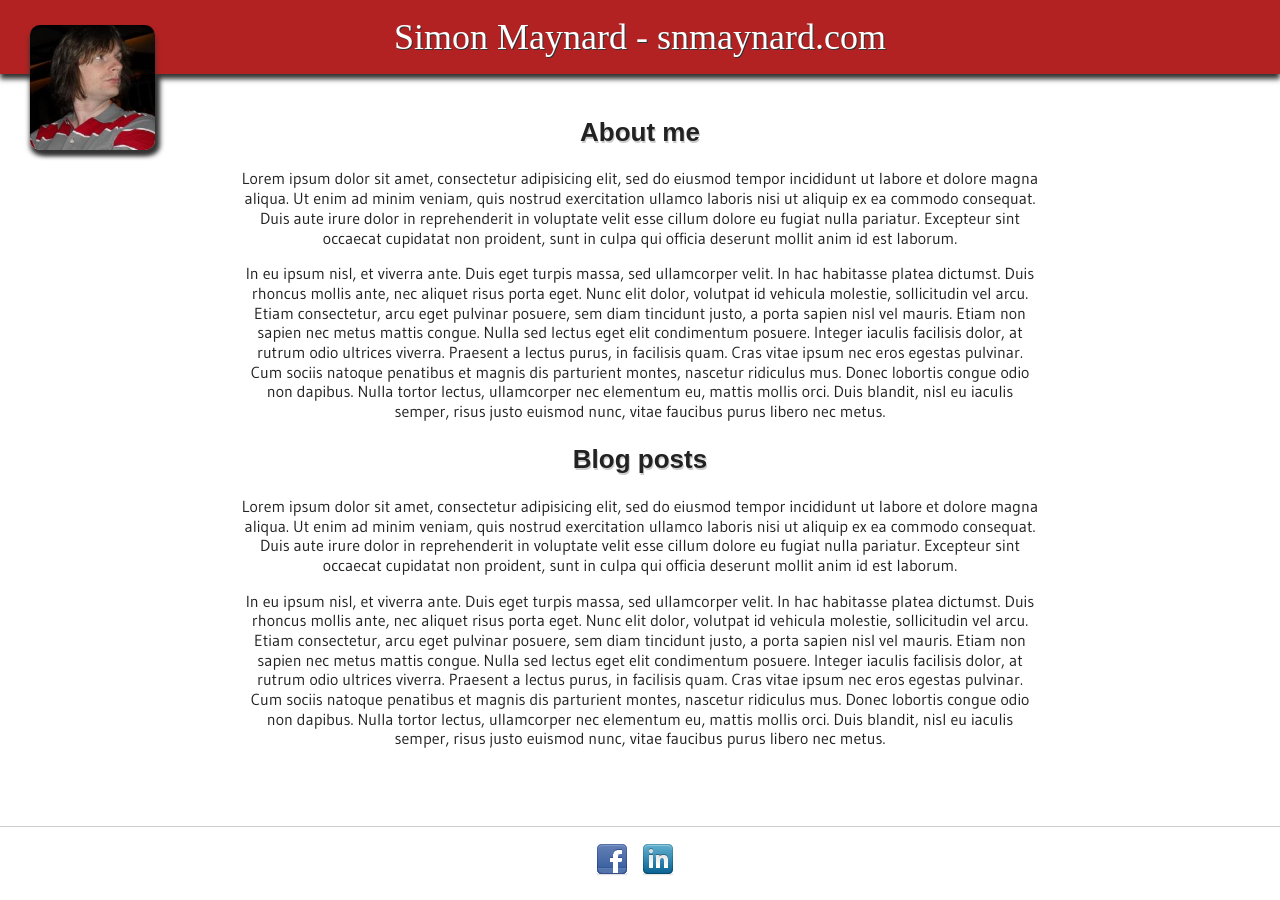
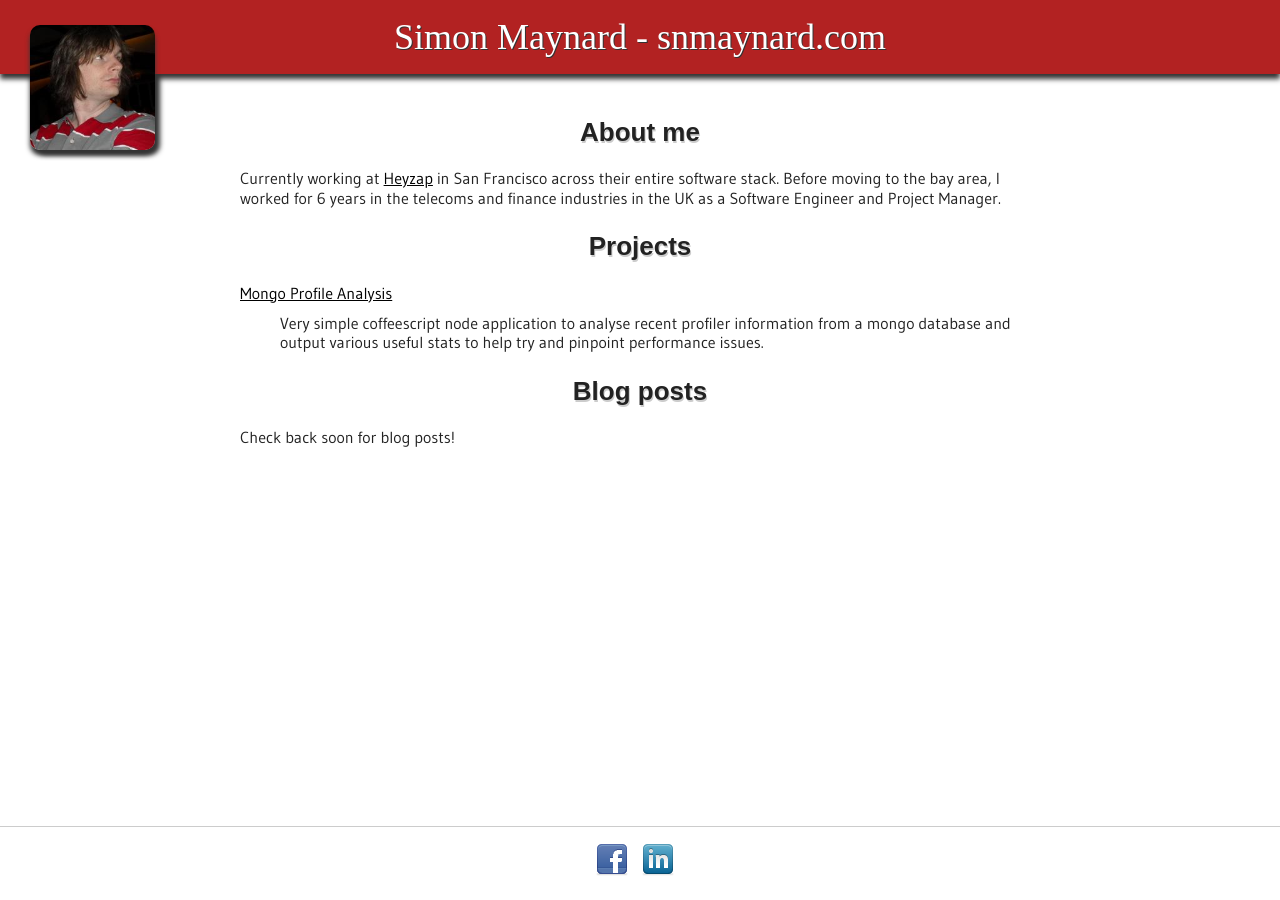
Before and after one commit to snmaynard/snmaynard.github.com, a Jekyll site: the page built from index.html, in a window 1280 px wide. Built offline with Jekyll 4.4.1, drawn with Linux system fonts in a browser that asks for light colours; nearby versions of some CDN libraries; some web fonts are replaced.

Commit message:
Move from lorem ipsum

```diff
--- a/css/style.css
+++ b/css/style.css
@@ -279,10 +279,13 @@ h1 {
     min-height: 100%;
 }
 
+dd {
+    padding-top: 10px;
+}
+
 section#container {
     padding-top: 20px;
     padding-bottom: 90px;
-    text-align: center;
     max-width: 800px;
     margin: 0 auto;
 }
--- a/index.html
+++ b/index.html
@@ -6,9 +6,19 @@ author: Simon Maynard
 
 <div id="main" role="main">
   <h1>About me</h1>
-  <p>Lorem ipsum dolor sit amet, consectetur adipisicing elit, sed do eiusmod tempor incididunt ut labore et dolore magna aliqua. Ut enim ad minim veniam, quis nostrud exercitation ullamco laboris nisi ut aliquip ex ea commodo consequat. Duis aute irure dolor in reprehenderit in voluptate velit esse cillum dolore eu fugiat nulla pariatur. Excepteur sint occaecat cupidatat non proident, sunt in culpa qui officia deserunt mollit anim id est laborum.</p>
-  <p>In eu ipsum nisl, et viverra ante. Duis eget turpis massa, sed ullamcorper velit. In hac habitasse platea dictumst. Duis rhoncus mollis ante, nec aliquet risus porta eget. Nunc elit dolor, volutpat id vehicula molestie, sollicitudin vel arcu. Etiam consectetur, arcu eget pulvinar posuere, sem diam tincidunt justo, a porta sapien nisl vel mauris. Etiam non sapien nec metus mattis congue. Nulla sed lectus eget elit condimentum posuere. Integer iaculis facilisis dolor, at rutrum odio ultrices viverra. Praesent a lectus purus, in facilisis quam. Cras vitae ipsum nec eros egestas pulvinar. Cum sociis natoque penatibus et magnis dis parturient montes, nascetur ridiculus mus. Donec lobortis congue odio non dapibus. Nulla tortor lectus, ullamcorper nec elementum eu, mattis mollis orci. Duis blandit, nisl eu iaculis semper, risus justo euismod nunc, vitae faucibus purus libero nec metus.</p>
+    <p>Currently working at <a href="http://www.heyzap.com">Heyzap</a> in San Francisco across their entire software stack. Before moving to the bay area, I worked for 6 years in the telecoms and finance industries in the UK as a Software Engineer and Project Manager.</p>
+    <p></p>
+  <h1>Projects</h1>
+    <dl>
+      <dt><a href="https://github.com/snmaynard/mongo-profiler">Mongo Profile Analysis</a></dt>
+      <dd>Very simple coffeescript node application to analyse recent profiler information from a mongo database and output
+          various useful stats to help try and pinpoint performance issues.</dd>
+    </dl>
   <h1>Blog posts</h1>
-  <p>Lorem ipsum dolor sit amet, consectetur adipisicing elit, sed do eiusmod tempor incididunt ut labore et dolore magna aliqua. Ut enim ad minim veniam, quis nostrud exercitation ullamco laboris nisi ut aliquip ex ea commodo consequat. Duis aute irure dolor in reprehenderit in voluptate velit esse cillum dolore eu fugiat nulla pariatur. Excepteur sint occaecat cupidatat non proident, sunt in culpa qui officia deserunt mollit anim id est laborum.</p>
-  <p>In eu ipsum nisl, et viverra ante. Duis eget turpis massa, sed ullamcorper velit. In hac habitasse platea dictumst. Duis rhoncus mollis ante, nec aliquet risus porta eget. Nunc elit dolor, volutpat id vehicula molestie, sollicitudin vel arcu. Etiam consectetur, arcu eget pulvinar posuere, sem diam tincidunt justo, a porta sapien nisl vel mauris. Etiam non sapien nec metus mattis congue. Nulla sed lectus eget elit condimentum posuere. Integer iaculis facilisis dolor, at rutrum odio ultrices viverra. Praesent a lectus purus, in facilisis quam. Cras vitae ipsum nec eros egestas pulvinar. Cum sociis natoque penatibus et magnis dis parturient montes, nascetur ridiculus mus. Donec lobortis congue odio non dapibus. Nulla tortor lectus, ullamcorper nec elementum eu, mattis mollis orci. Duis blandit, nisl eu iaculis semper, risus justo euismod nunc, vitae faucibus purus libero nec metus.</p>
+    Check back soon for blog posts!
+      <ul>
+      {% for post in site.posts %}
+        <li><span>{{ post.date | date_to_string }}</span> - <a href="{{ post.url }}">{{ post.title }}</a></li>
+      {% endfor %}
+      </ul>
 </div>
```
